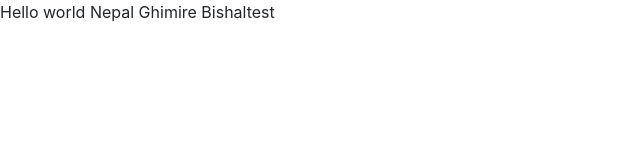
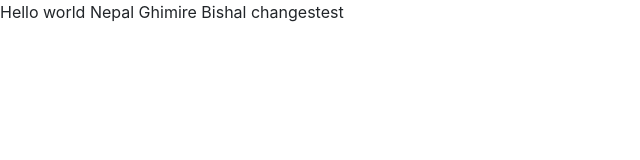
Before and after one commit to bisaalz/mywebsite, a React (Create React App) app: page / in a window 1280 px wide. Shown: the top 160 px of the page, without its empty margins (0-640 px from the left). Built offline with nearby package versions, Linux system fonts and the light colour scheme.

Commit message:
changes made

```diff
--- a/src/App.js
+++ b/src/App.js
@@ -9,6 +9,8 @@ function App() {
     Nepal
     Ghimire
     Bishal
+
+    changes
       <Header />
     </div>
   );
```
